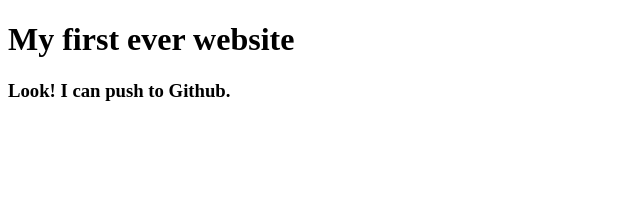
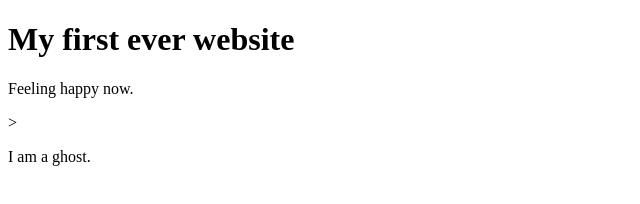
Before and after one commit to vo1d-gl1ch/my-first-website, a plain HTML site: page index.html in a window 1280 px wide. Shown: the whole page, without its empty margins (0-640 px from the left). Drawn offline with Linux system fonts and the light colour scheme.

Commit message:
Changed index.html: Removed heading 3 and added 2 paragraphs.

```diff
--- a/index.html
+++ b/index.html
@@ -7,6 +7,7 @@
 </head>
 <body>
     <h1>My first ever website</h1>
-    <h3>Look! I can push to Github.</h3>
+    <p>Feeling happy now.</p>>
+    <p>I am a ghost.</p>
 </body>
 </html>
```
